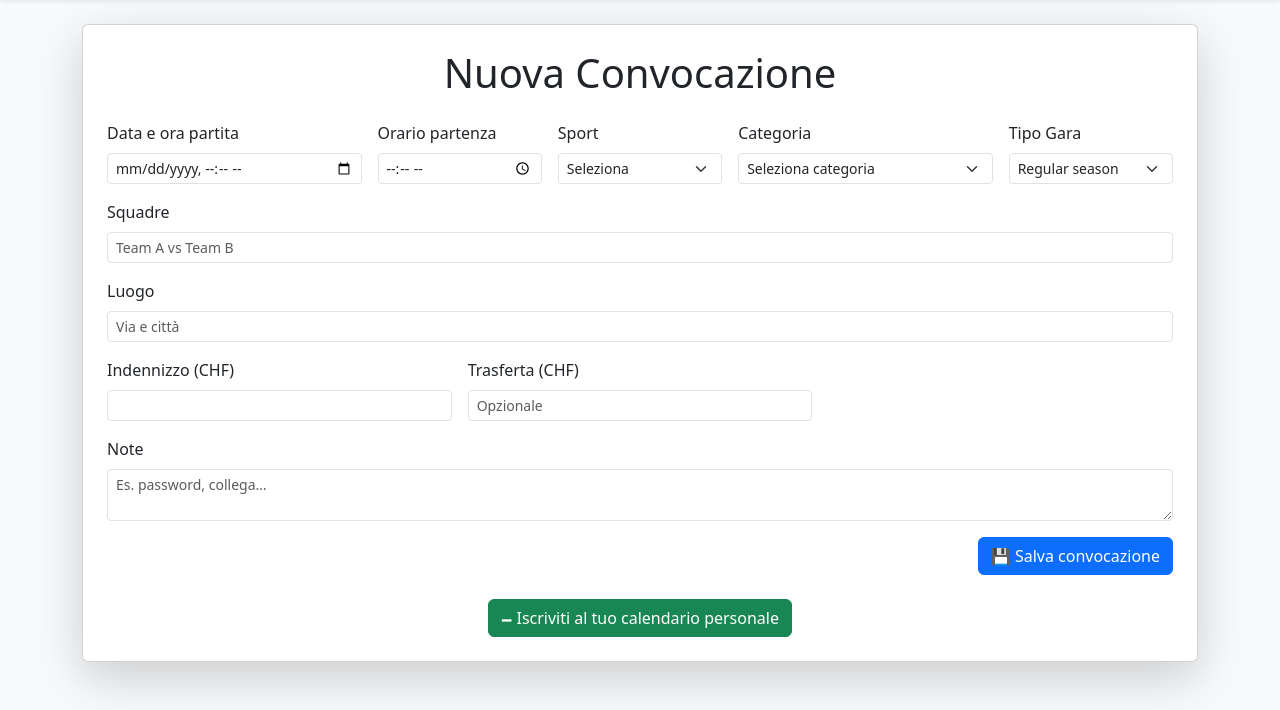
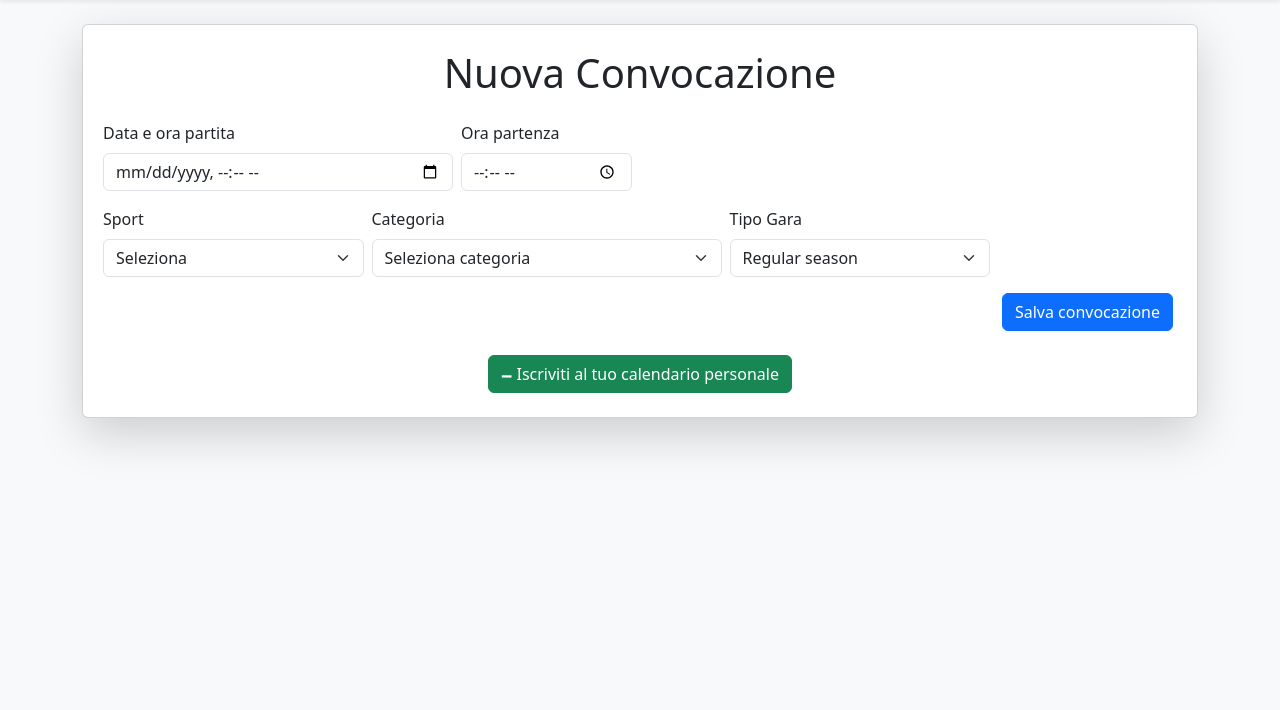
Before and after one commit to miich65/Gestione-convocazioni, a FastAPI app: page / in a window 1280 px wide. Shown: the part 104-814 px from the top of the page. After the commit the page ends 551 px from the top, so only its background shows below. Run offline with FastAPI, Linux system fonts and the light colour scheme; data comes from the database, SQL or seed files in the repository.

Commit message:
Update form.html

```diff
--- a/app/templates/form.html
+++ b/app/templates/form.html
@@ -18,36 +18,37 @@
         {% endif %}
 
         <form action="/add" method="post" class="row g-3">
-            <div class="col-sm-6 col-md-3">
+
+            <div class="row g-2">
+              <div class="col-md-4">
                 <label class="form-label">Data e ora partita</label>
-                <input type="datetime-local" name="data_inizio" class="form-control form-control-sm" required>
+                <input type="datetime-local" name="data_inizio" class="form-control" required>
+              </div>
+              <div class="col-md-2">
+                <label class="form-label">Ora partenza</label>
+                <input type="time" name="orario_partenza" class="form-control" required>
+              </div>
             </div>
 
-            <div class="col-sm-6 col-md-2">
-                <label class="form-label">Orario partenza</label>
-                <input type="time" name="orario_partenza" class="form-control form-control-sm" required>
-            </div>
-
-            <div class="col-md-2">
+            <div class="row g-2">
+              <div class="col-md-3">
                 <label class="form-label">Sport</label>
-                <select id="sportSelect" name="sport" class="form-select form-select-sm" required>
+                <select id="sportSelect" name="sport" class="form-select" required>
                   <option value="">Seleziona</option>
                   {% for sport in sport_list %}
                     <option value="{{ sport['id'] }}">{{ sport['nome'] }}</option>
                   {% endfor %}
                 </select>
               </div>
-
-            <div class="col-md-3">
+              <div class="col-md-4">
                 <label class="form-label">Categoria</label>
-                <select id="categoriaSelect" name="categoria" class="form-select form-select-sm" required>
+                <select id="categoriaSelect" name="categoria" class="form-select" required>
                   <option value="">Seleziona categoria</option>
                 </select>
               </div>
-
-            <div class="col-md-2">
+              <div class="col-md-3">
                 <label class="form-label">Tipo Gara</label>
-                <select name="tipo_gara" class="form-select form-select-sm" required>
+                <select name="tipo_gara" class="form-select" required>
                   <option value="Regular season">Regular season</option>
                   <option value="Playoff">Playoff</option>
                   <option value="Playout">Playout</option>
@@ -55,36 +56,15 @@
                   <option value="Amichevole">Amichevole</option>
                 </select>
               </div>
-
-            <div class="col-12">
-                <label class="form-label">Squadre</label>
-                <input type="text" name="squadre" class="form-control form-control-sm" placeholder="Team A vs Team B" required>
             </div>
 
-            <div class="col-12">
-                <label class="form-label">Luogo</label>
-                <input type="text" name="luogo" class="form-control form-control-sm" placeholder="Via e città" required>
-            </div>
-
-            <div class="col-md-6 col-lg-4">
-                <label class="form-label">Indennizzo (CHF)</label>
-                <input type="number" step="0.01" name="indennizzo" id="indennizzoField" class="form-control form-control-sm" readonly required>
-            </div>
-
-            <div class="col-md-6 col-lg-4">
-                <label class="form-label">Trasferta (CHF)</label>
-                <input type="number" step="0.01" name="trasferta" class="form-control form-control-sm" placeholder="Opzionale">
-            </div>
-
-            <div class="col-12">
-                <label class="form-label">Note</label>
-                <textarea name="note" class="form-control form-control-sm" rows="2" placeholder="Es. password, collega…"></textarea>
-            </div>
+            <!-- Continua con Squadre, Luogo, Indennizzo, Trasferta, Note, ecc. -->
 
             <div class="col-12 text-end">
-                <button type="submit" class="btn btn-primary">💾 Salva convocazione</button>
+              <button type="submit" class="btn btn-primary">Salva convocazione</button>
             </div>
           </form>
+
 
 
         <div class="text-center mt-4">
```
Lines whose indentation alone changed are shown as unchanged.
